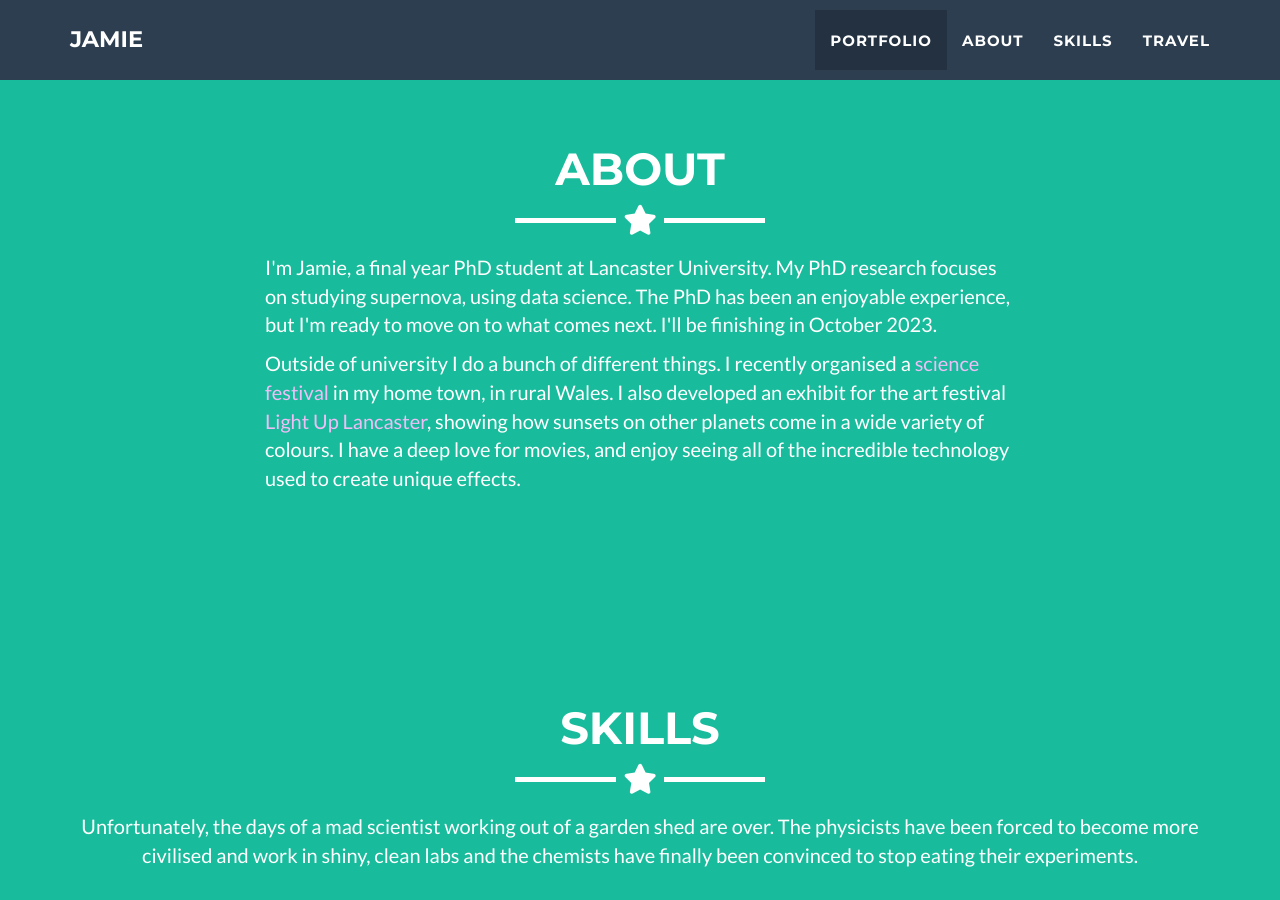
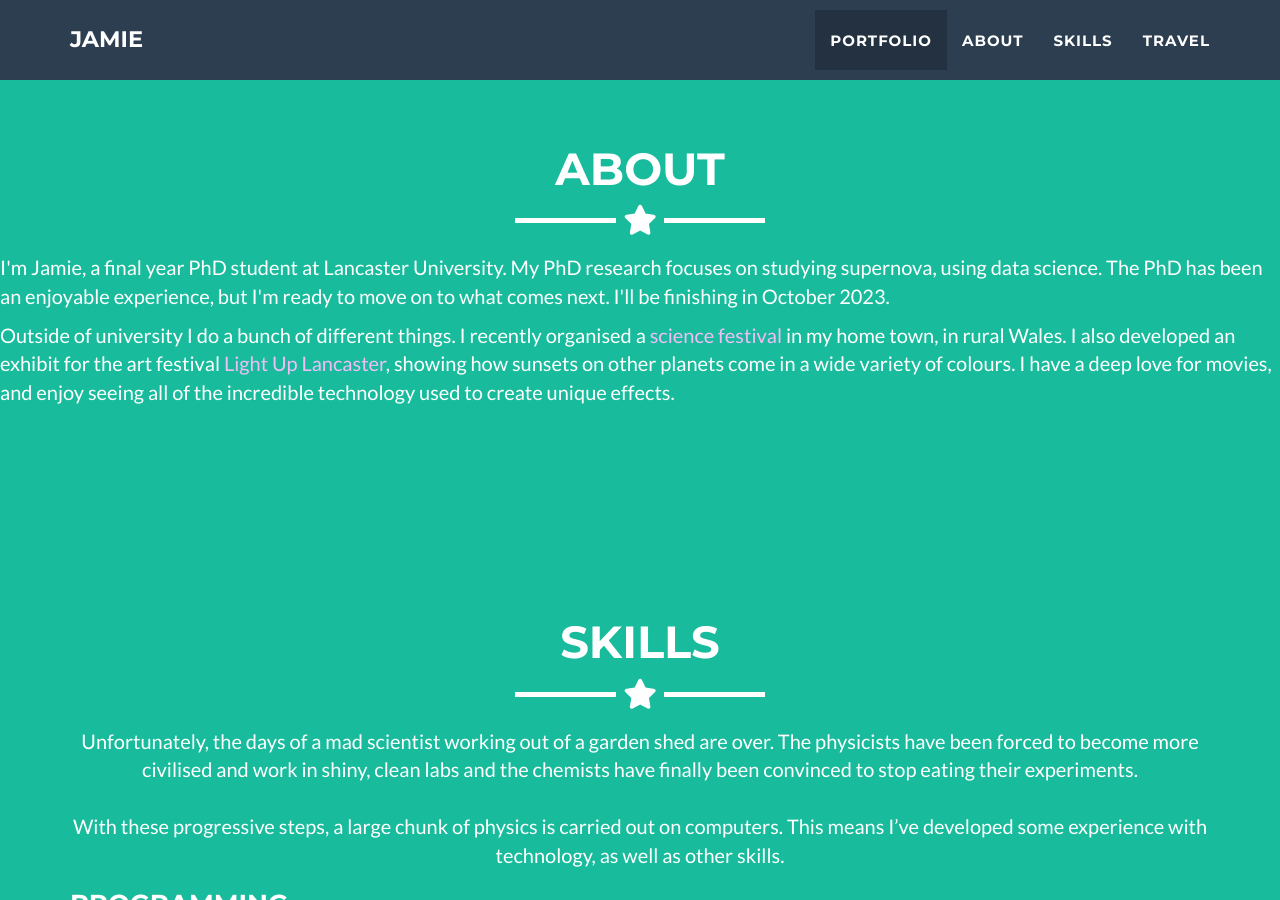
Before and after one commit to jamiedumayne/jamiedumayne.github.io, a Jekyll site: the page built from _posts/2014-07-18-project-1.markdown, in a window 1280 px wide and 900 px high, scrolled down 1628 px. Built offline with Jekyll 4.4.1, drawn with Linux system fonts in a browser that asks for light colours.

Commit message:
Update about.html

```diff
--- a/_includes/about.html
+++ b/_includes/about.html
@@ -7,8 +7,7 @@
         <hr class="star-light">
       </div>
     </div>
-    <div class="row">
-      <div class="col-lg-8 col-lg-offset-2">
+  </div>
         <p>I'm Jamie, a final year PhD student at Lancaster University. My PhD research focuses on studying supernova, using data science. The PhD has been an enjoyable experience, but I'm ready to move on to what comes next. I'll be finishing in October 2023.</p>
         <p>Outside of university I do a bunch of different things. I recently organised a <a href="https://www.instagram.com/p/Ciu7TJus1Ff/" target=_blank> science festival</a> in my home town, in rural Wales. I also developed an exhibit for the art festival <a href="https://www.lightuplancaster.co.uk/artworks/kaleidoscope-of-sunsets/" target=_blank>Light Up Lancaster</a>, showing how sunsets on other planets come in a wide variety of colours. I have a deep love for movies, and enjoy seeing all of the incredible technology used to create unique effects.</p>
       </div>
```
